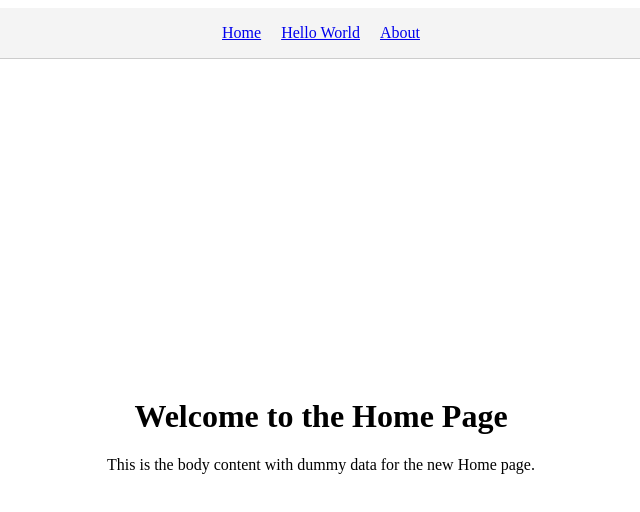
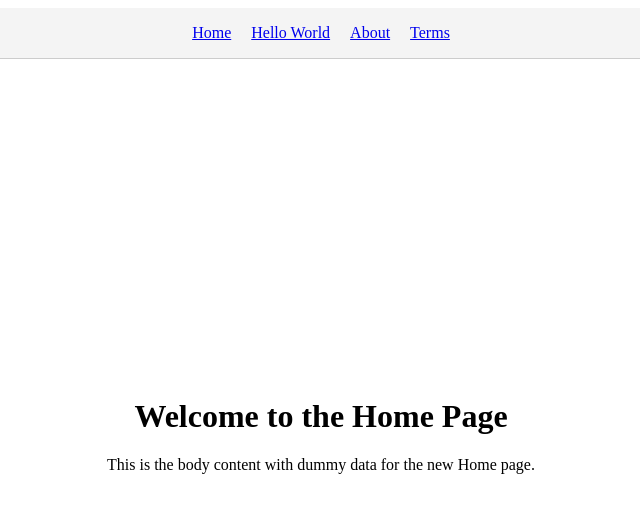
Before and after one commit to mahmoudqasim25/victim, a React (Vite) app: page / in a window 1280 px wide. Shown: the top 512 px of the page, without its empty margins (319-959 px from the left). Built offline with nearby package versions, Linux system fonts and the light colour scheme.

Commit message:
feat: [US-001] - Add Terms link to Navbar

```diff
--- a/src/components/Navbar.jsx
+++ b/src/components/Navbar.jsx
@@ -15,6 +15,7 @@ function Navbar() {
       <Link to="/">Home</Link>
       <Link to="/hello">Hello World</Link>
       <Link to="/about">About</Link>
+      <Link to="/terms">Terms</Link>
     </nav>
   )
 }
```
